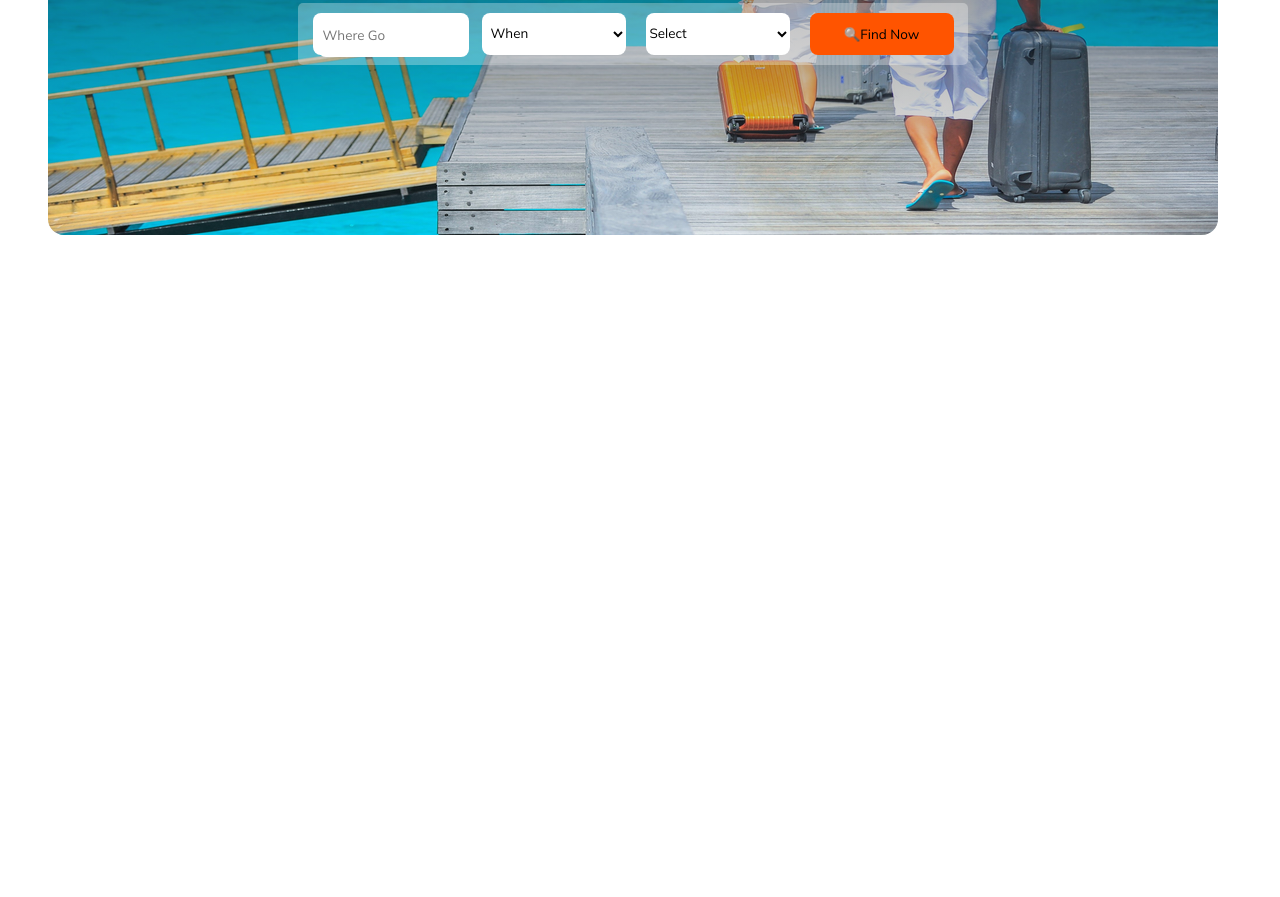
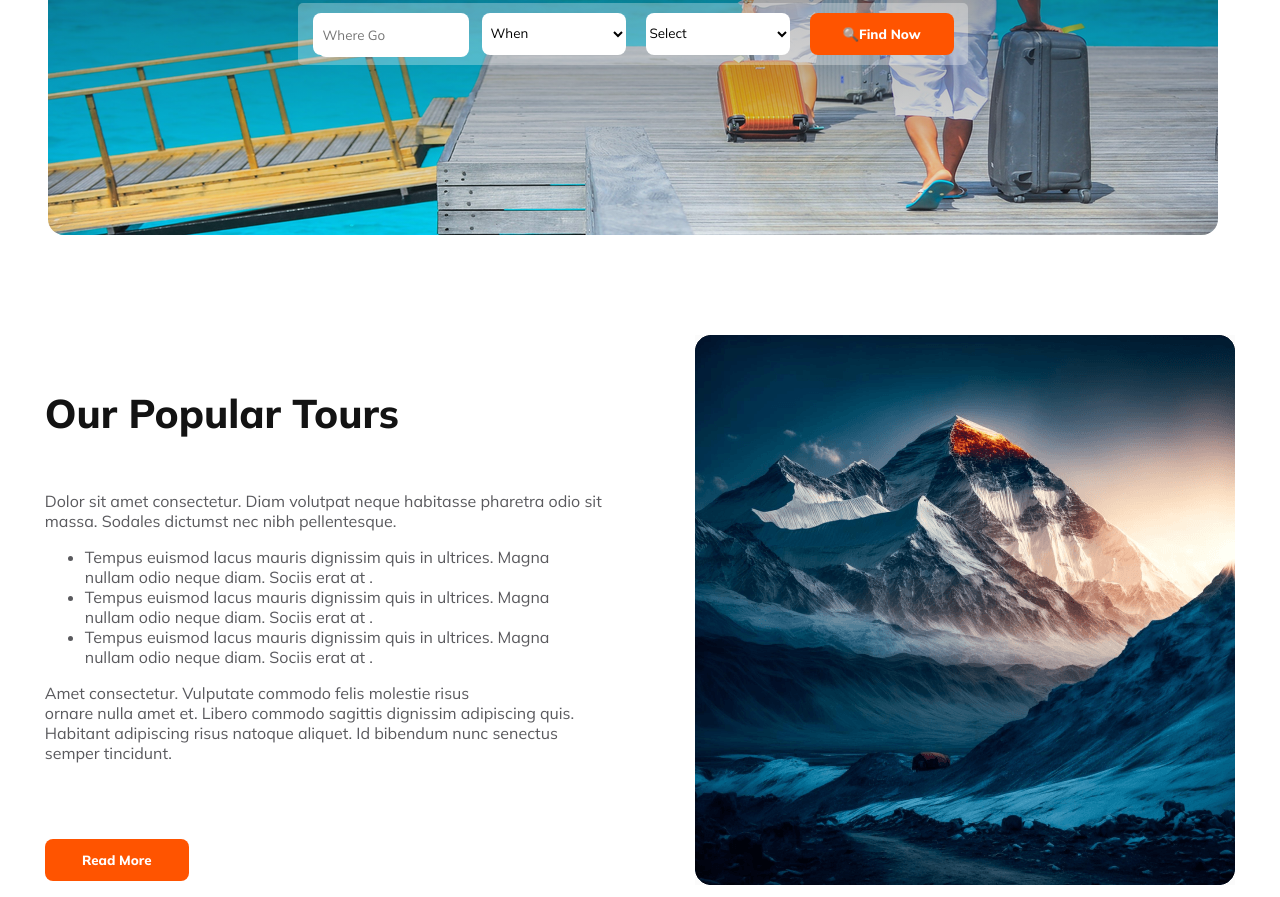
Before and after one commit to yeakubdurjoy001/Assignment-2, a plain HTML site: page index.html in a window 1280 px wide. Shown: the part 499-1396 px from the top of the page. Before the commit the page ends 834 px from the top, so only its background shows below. Drawn offline with Linux system fonts and the light colour scheme.

Commit message:
finished favourite section

```diff
--- a/index.html
+++ b/index.html
@@ -28,14 +28,16 @@
     <main>
       <section class="travel-details">
         <div>
-                <h4 class="heading-text">Explore Your Travel </h4>
-                <p class="heading-descriptions">Dolor sit amet consectetur. Nullam suspendisse vitae ultricies dolor adipiscing. In et odio<br> enim ac quis sapien urna eu phasellus.</p>
+          <h4 class="heading-text">Explore Your Travel</h4>
+          <p class="heading-descriptions">
+            Dolor sit amet consectetur. Nullam suspendisse vitae ultricies dolor
+            adipiscing. In et odio<br />
+            enim ac quis sapien urna eu phasellus.
+          </p>
 
-
-                <div class="info-collector"><form id="where">
-
-                    <input type="text" id="where" placeholder="Where Go">
-
+          <div class="info-collector">
+            <form id="where">
+              <input type="text" id="where" placeholder="Where Go" />
             </form>
             <form>
               <label for="when"></label>
@@ -49,15 +51,48 @@
                 <option value="option1">Select</option>
               </select>
             </form>
-  <button class="btn-primary">&#128269;Find Now</button></div>
+            <button class="btn-primary">&#128269;Find Now</button>
+          </div>
+        </div>
+      </section>
 
-
-
-
-
-
-
+      <section class="favourite-section">
+        <div class="favourite-container">
+          <div>
+            <h4 class="info-header">Our Popular Tours</h4>
+            <p class="info-descriptions">
+              Dolor sit amet consectetur. Diam volutpat neque habitasse pharetra
+              odio sit massa. Sodales dictumst nec nibh pellentesque.
+            </p>
+            <ul class="list-text">
+              <li>
+                Tempus euismod lacus mauris dignissim quis in ultrices. Magna<br />
+                nullam odio neque diam. Sociis erat at .
+              </li>
+              <li>
+                Tempus euismod lacus mauris dignissim quis in ultrices. Magna<br />
+                nullam odio neque diam. Sociis erat at .
+              </li>
+              <li>
+                Tempus euismod lacus mauris dignissim quis in ultrices. Magna<br />
+                nullam odio neque diam. Sociis erat at .
+              </li>
+            </ul>
+            <p class="info-descriptions2">
+              Amet consectetur. Vulputate commodo felis molestie risus<br />
+              ornare nulla amet et. Libero commodo sagittis dignissim adipiscing
+              quis.<br />
+              Habitant adipiscing risus natoque aliquet. Id bibendum nunc
+              senectus<br />
+              semper tincidunt.
+            </p>
+            <button class="btn-primary">Read More</button>
           </div>
+          <div class="favourite-img-container">
+            <img src="Images/Rectangle 4.png" alt="" />
+          </div>
+        </div>
+      </section>
     </main>
     <footer></footer>
   </body>
--- a/styles/style.css
+++ b/styles/style.css
@@ -108,10 +108,43 @@ header img {
 }
 .btn-primary {
   border-radius: 8px;
+  color: #fff;
   background: #ff5400;
   width: 144px;
   height: 42px;
   border: none;
   cursor: pointer;
   font-family: "Mulish", "sans-serif";
+  font-weight: 800;
 }
+.favourite-section {
+  align-items: center;
+}
+.info-header {
+  color: #131313;
+  font-weight: 800;
+  font-size: 40px;
+}
+.info-descriptions {
+  width: 577px;
+  color: rgba(19, 19, 24, 0.7);
+  font-size: 16px;
+  font-weight: 400;
+}
+.list-text {
+  width: 525px;
+  color: rgba(19, 19, 24, 0.7);
+  font-size: 16px;
+  font-weight: 400;
+}
+.info-descriptions2 {
+  width: 530px;
+  color: rgba(19, 19, 24, 0.7);
+  font-size: 16px;
+  font-weight: 400;
+  padding-bottom: 60px;
+}
+.favourite-container {
+  display: flex;
+  justify-content: space-around;
+}
```
Lines whose indentation alone changed are shown as unchanged.
